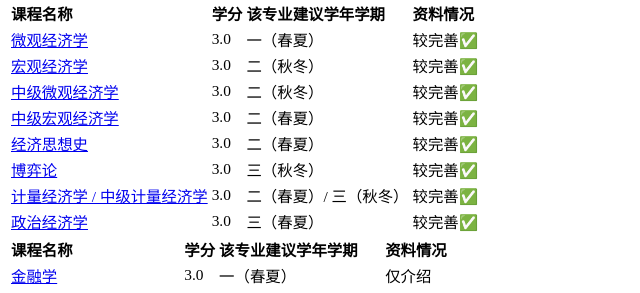
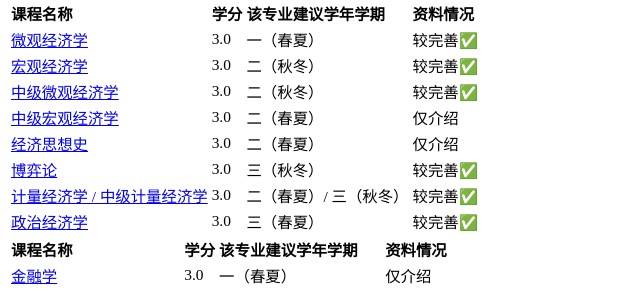
Before and after one commit to ZJU-Turing/TuringCourses, an MkDocs documentation site: the page built from docs/others/index.md, in a window 1280 px wide and 900 px high, scrolled down 17669 px. Shown: the part 150-443 px from the top of the window, without its empty margins (0-640 px from the left). Built offline with MkDocs 1.6.1 and Material for MkDocs 9.7.7, drawn with Linux system fonts in a browser that asks for light colours; comment, search, counter and statistics services are not loaded.

Commit message:
fix: minor changes

```diff
--- a/docs/others/index.md
+++ b/docs/others/index.md
@@ -28,8 +28,8 @@
     |[微观经济学](economics/#course_1)|3.0|一（春夏）|较完善✅|
     |[宏观经济学](economics/#course_2)|3.0|二（秋冬）|较完善✅|
     |[中级微观经济学](economics/#course_5)|3.0|二（秋冬）|较完善✅|
-    |[中级宏观经济学](economics/#course_7)|3.0|二（春夏）|较完善✅|
-    |[经济思想史](economics/#course_8)|3.0|二（春夏）|较完善✅|
+    |[中级宏观经济学](economics/#course_7)|3.0|二（春夏）|仅介绍|
+    |[经济思想史](economics/#course_8)|3.0|二（春夏）|仅介绍|
     |[博弈论](economics/#course_6)|3.0|三（秋冬）|较完善✅|
     |[计量经济学 / 中级计量经济学](economics/#course_3)|3.0|二（春夏）/ 三（秋冬）|较完善✅|
     |[政治经济学](economics/#course_4)|3.0|三（春夏）|较完善✅|
```
